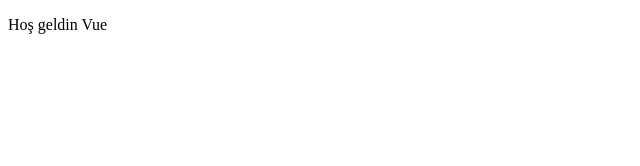
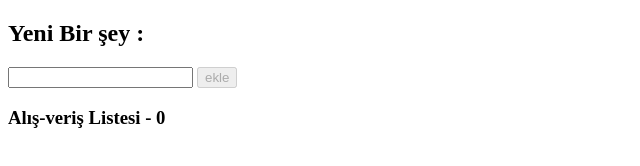
Before and after one commit to kayaozgur/Vue-js, a plain HTML site: page index.html in a window 1280 px wide. Shown: the whole page, without its empty margins (0-640 px from the left). Drawn offline with nearby package versions, Linux system fonts and the light colour scheme.

Commit message:
alış veriş listesi

```diff
--- a/index.html
+++ b/index.html
@@ -13,17 +13,37 @@
 
 <body>
     <div id="app">
-        <p> {{ mesaj }} </p>
+        <h2>Yeni Bir şey :</h2>
+        <form>
+            <input type="text" v-model="yeni">
+            <input type="submit" value="ekle" v-on:click="listeyeEkle" v-bind:disabled="yeni.length == 0 ? true :false">
+        </form>
+
+        <h3>Alış-veriş Listesi - {{liste.length}}</h3>
+        <ul>
+            <li v-for="i in liste">{{i}}</li>
+        </ul>
+
     </div>
 
     <script>
-        var app = new Vue ({
+        var app = new Vue({
 
             el: '#app',
             data: {
-                mesaj: 'Hoş geldin Vue'
+                yeni: "",
+                liste: [],
+            },
+            methods: {
+                listeyeEkle(e) {
+                    e.preventDefault();
+                    this.liste.push(this.yeni);
+                    this.yeni = "";
+                },
             }
         })
+
+
 
     </script>
 </body>
```
